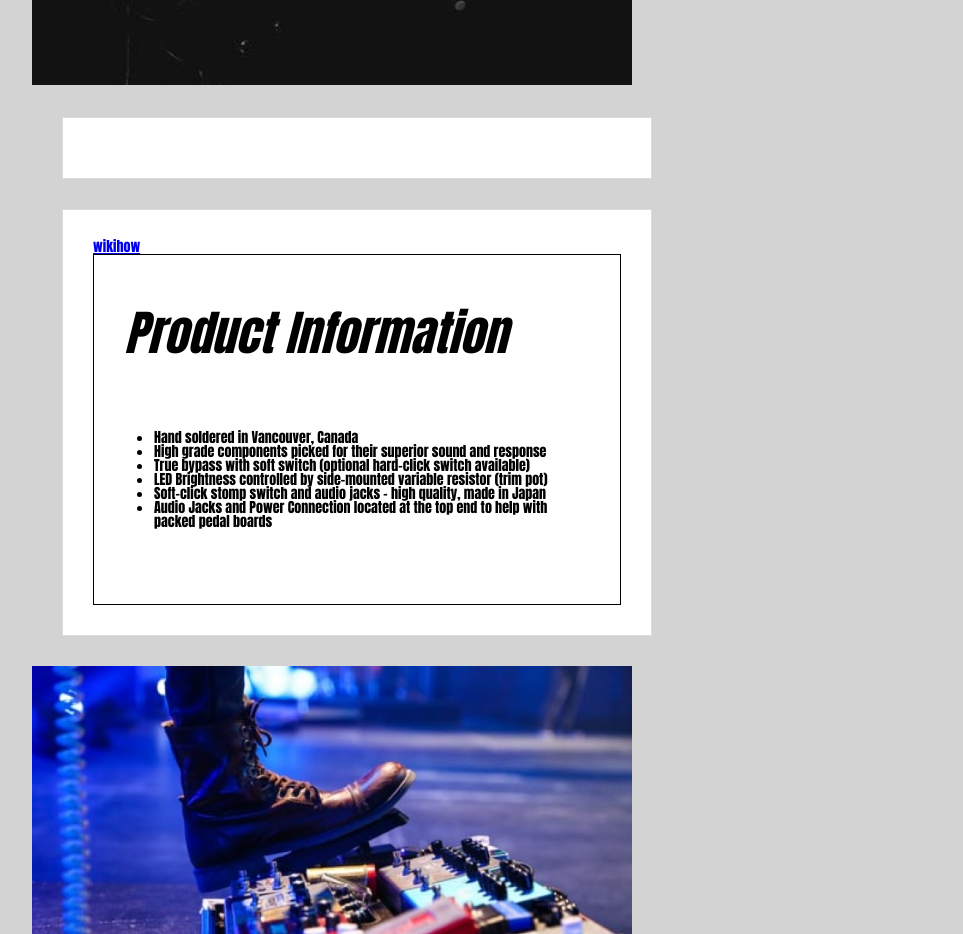
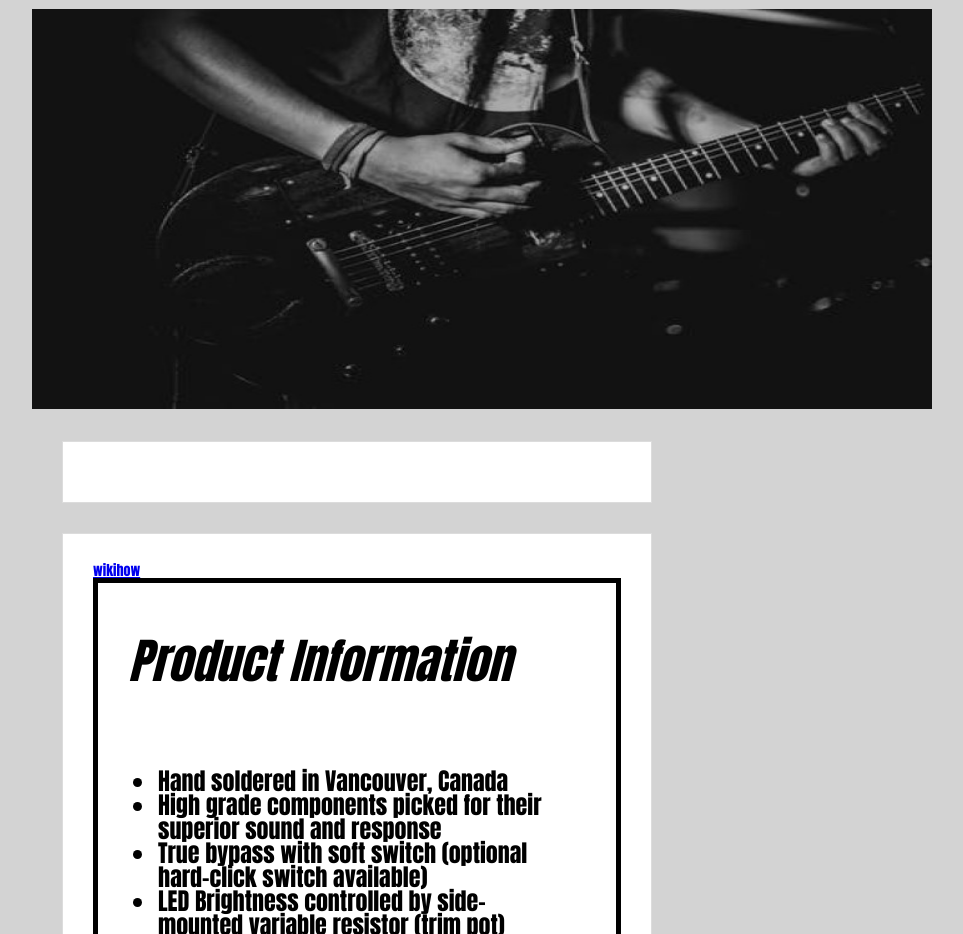
Before and after one commit to JakeHamilton5323/Website1, a plain HTML site: page index.html in a window 1280 px wide. Shown: the part 1866-2800 px from the top of the page, without its empty margins (18-981 px from the left). Drawn offline with Linux system fonts and the light colour scheme; a web font is replaced by a local one.

Commit message:
Update style.css

```diff
--- a/style.css
+++ b/style.css
@@ -8,6 +8,7 @@
 }
 body {
   /* margin: 10px 20px 10px; */
+
   background-color: LightGrey;
   color: Black;
   font-family: 'Impact', Georgia, serif ;
@@ -54,11 +55,12 @@ h1, h2, h3 {
 p {
   line-height: 2;
   margin: 15px 0;
+  font-size: 20px;
 }
 h1 {
   text-align: center;
 }
-header h1 {
+header  {
   text-align: left;
   border-bottom: 5px solid grey;
 
@@ -70,8 +72,10 @@ a:hover {
 
 }
 ul, ol {
-  margin: 15px 0;
+  margin: 30px 0;
     padding: 30px;
+    font-size: 24px;
+    margin-bottom: 20px;
 }
 section {
   border: 1px solid gainsboro;
@@ -83,7 +87,7 @@ section {
 
 }
 img {
-  width: 600px;
+  width: 900px;
   height: 400px;
 }
 .title {
@@ -96,7 +100,7 @@ footer {
   padding: 30px;
 }
 .box {
-  border: 1px solid black;
+  border: 5px solid black;
   padding: 30px;
 }
 
```
